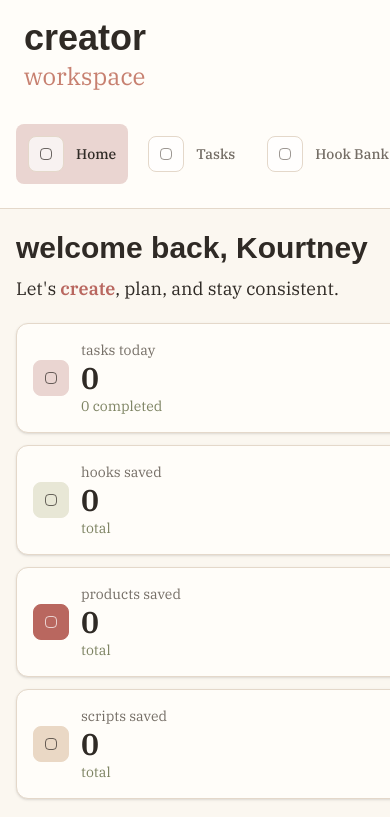
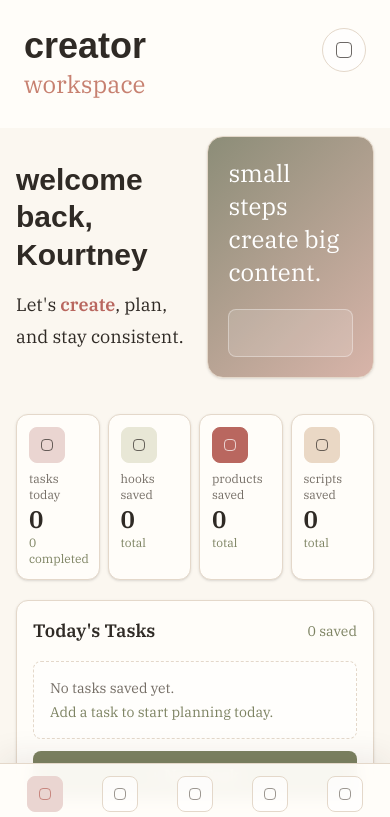
Before and after one commit to korragnarok/creator-workspace, a Next.js app: page / in a window 390 px wide. Shown: the top 817 px of the page. Built offline with nearby package versions, Linux system fonts and the light colour scheme; a web font is replaced by a local one.

Commit message:
Update page.tsx

```diff
--- a/src/app/page.tsx
+++ b/src/app/page.tsx
@@ -132,6 +132,7 @@ function EmptyState({ label, action }: { label: string; action: string }) {
 
 export default function Home() {
   const storageReady = useRef(false);
+  const formPanelRef = useRef<HTMLDivElement>(null);
   const [data, setData] = useState<WorkspaceData>(emptyData);
   const [activeView, setActiveView] = useState<(typeof navItems)[number]["view"]>("home");
   const [activeForm, setActiveForm] = useState<ItemType>("task");
@@ -234,6 +235,9 @@ export default function Home() {
   function startAdd(type: ItemType) {
     resetForm();
     setActiveForm(type);
+    window.setTimeout(() => {
+      formPanelRef.current?.scrollIntoView({ behavior: "smooth", block: "start" });
+    }, 0);
   }
 
   function startEdit(type: ItemType, id: string) {
@@ -383,15 +387,24 @@ export default function Home() {
   }
 
   return (
-    <main className="min-h-screen overflow-x-hidden bg-[color:var(--background)] text-[color:var(--foreground)]">
+    <main className="min-h-screen overflow-x-hidden bg-[color:var(--background)] pb-24 text-[color:var(--foreground)] lg:pb-0">
       <div className="grid min-h-screen lg:grid-cols-[242px_1fr]">
-        <aside className="border-b border-[color:var(--line)] bg-[color:var(--paper)] px-4 py-5 lg:border-b-0 lg:border-r">
-          <div className="px-2">
+        <aside className="bg-[color:var(--paper)] px-6 py-7 lg:border-r lg:border-[color:var(--line)] lg:px-4 lg:py-5">
+          <div className="flex items-start justify-between gap-4 px-0 lg:block lg:px-2">
+            <div>
               <p className="font-[family-name:var(--font-heading)] text-4xl font-bold leading-none">creator</p>
               <p className="mt-1 text-2xl text-[color:var(--clay)]">workspace</p>
             </div>
+            <button
+              className="grid size-11 place-items-center rounded-full border border-[color:var(--line)] bg-white/70 lg:hidden"
+              type="button"
+              aria-label="Notifications"
+            >
+              <span className="size-4 rounded-sm border border-current opacity-70" />
+            </button>
+          </div>
 
-          <nav className="mt-8 flex max-w-full gap-2 overflow-x-auto pb-1 lg:flex-col lg:overflow-visible lg:pb-0">
+          <nav className="mt-8 hidden max-w-full gap-2 overflow-x-auto pb-1 lg:flex lg:flex-col lg:overflow-visible lg:pb-0">
             {navItems.map((item) => (
               <button
                 key={item.label}
@@ -460,25 +473,32 @@ export default function Home() {
             </div>
           </header>
 
-          <div className="grid gap-5 px-4 py-5 sm:px-8 2xl:grid-cols-[1fr_350px]">
-            <div className="space-y-5">
-              <section>
+          <div className="grid gap-5 px-4 py-2 sm:px-8 sm:py-5 2xl:grid-cols-[1fr_350px]">
+            <div className="flex flex-col gap-5">
+              <section className="grid grid-cols-[minmax(0,1fr)_minmax(142px,0.95fr)] items-center gap-4 sm:block">
+                <div>
                   <h1 className="max-w-4xl break-words font-[family-name:var(--font-heading)] text-3xl font-bold leading-tight sm:text-5xl">
                     welcome back, Kourtney
                   </h1>
-                <p className="mt-2 text-lg">
+                  <p className="mt-4 text-lg leading-8 sm:mt-2">
                     Let&apos;s <span className="font-semibold text-[color:var(--rose-deep)]">create</span>, plan, and stay consistent.
                   </p>
+                </div>
 
-                <div className="mt-5 grid gap-3 sm:grid-cols-2 xl:grid-cols-4">
+                <div className="min-h-40 rounded-2xl border border-[color:var(--line)] bg-[linear-gradient(135deg,#8c8d78,#d8b4a9)] p-5 text-white shadow-sm sm:hidden">
+                  <p className="max-w-28 text-2xl leading-snug">small steps create big content.</p>
+                  <div className="mt-5 h-12 rounded-lg border border-white/35 bg-white/15" aria-label="Image placeholder" />
+                </div>
+
+                <div className="col-span-2 mt-5 grid grid-cols-4 gap-2 sm:grid-cols-2 sm:gap-3 xl:grid-cols-4">
                   {metrics.map((metric) => (
-                    <article key={metric.label} className="rounded-xl border border-[color:var(--line)] bg-[color:var(--paper)] p-4 shadow-sm">
-                      <div className="flex items-center gap-3">
+                    <article key={metric.label} className="rounded-xl border border-[color:var(--line)] bg-[color:var(--paper)] p-3 shadow-sm sm:p-4">
+                      <div className="flex min-w-0 flex-col items-start gap-2 sm:flex-row sm:items-center sm:gap-3">
                         <IconSlot tone={metric.tone} />
-                        <div>
-                          <p className="text-sm text-[color:var(--muted)]">{metric.label}</p>
-                          <p className="text-3xl font-semibold">{metric.value}</p>
-                          <p className="text-sm text-[color:var(--sage)]">{metric.note}</p>
+                        <div className="min-w-0">
+                          <p className="text-xs leading-4 text-[color:var(--muted)] sm:text-sm">{metric.label}</p>
+                          <p className="text-2xl font-semibold sm:text-3xl">{metric.value}</p>
+                          <p className="text-xs leading-4 text-[color:var(--sage)] sm:text-sm">{metric.note}</p>
                         </div>
                       </div>
                     </article>
@@ -486,7 +506,7 @@ export default function Home() {
                 </div>
               </section>
 
-              <div className="grid gap-5 xl:grid-cols-[minmax(0,1fr)_360px]">
+              <div ref={formPanelRef} className="order-4 grid gap-5 xl:grid-cols-[minmax(0,1fr)_360px]">
                 <Panel>
                   <SectionHeader title={editingId ? `Edit ${formTitles[activeForm].replace("Add ", "").replace("Save a ", "")}` : formTitles[activeForm]} />
                   <form className="space-y-3" onSubmit={handleSubmit}>
@@ -600,13 +620,13 @@ export default function Home() {
                   </form>
                 </Panel>
 
-                <section className="min-h-64 rounded-xl border border-[color:var(--line)] bg-[linear-gradient(135deg,#8c8d78,#d8b4a9)] p-7 text-white shadow-sm">
+                <section className="hidden min-h-64 rounded-xl border border-[color:var(--line)] bg-[linear-gradient(135deg,#8c8d78,#d8b4a9)] p-7 text-white shadow-sm sm:block">
                   <p className="max-w-48 text-3xl leading-snug">small steps create big content.</p>
                   <div className="mt-8 h-24 rounded-lg border border-white/35 bg-white/15" aria-label="Image placeholder" />
                 </section>
               </div>
 
-              <div className="grid gap-5 xl:grid-cols-2">
+              <div className="order-2 grid gap-5 xl:grid-cols-2">
                 <Panel>
                   <SectionHeader title="Today's Tasks" count={filtered.tasks.length} />
                   <div className="space-y-2">
@@ -623,10 +643,10 @@ export default function Home() {
                             {task.title}
                           </span>
                           <span className="rounded-full bg-[color:var(--cream)] px-3 py-1 text-xs text-[color:var(--rose-deep)]">{task.status}</span>
-                          <button className="text-xs text-[color:var(--sage)]" onClick={() => startEdit("task", task.id)} type="button">
+                          <button className="hidden text-xs text-[color:var(--sage)] sm:inline" onClick={() => startEdit("task", task.id)} type="button">
                             Edit
                           </button>
-                          <button className="text-xs text-[color:var(--rose-deep)]" onClick={() => deleteItem("task", task.id)} type="button">
+                          <button className="hidden text-xs text-[color:var(--rose-deep)] sm:inline" onClick={() => deleteItem("task", task.id)} type="button">
                             Delete
                           </button>
                         </div>
@@ -635,6 +655,13 @@ export default function Home() {
                       <EmptyState label="No tasks saved yet." action="Add a task to start planning today." />
                     )}
                   </div>
+                  <button
+                    className="mt-3 flex h-12 w-full items-center justify-center rounded-lg bg-[color:var(--sage)] text-base font-semibold text-white"
+                    onClick={() => startAdd("task")}
+                    type="button"
+                  >
+                    + New Task
+                  </button>
                 </Panel>
 
                 <Panel>
@@ -648,7 +675,7 @@ export default function Home() {
                             <p className="truncate text-sm font-semibold">{script.title}</p>
                             <p className="text-xs text-[color:var(--muted)]">{script.product} · {script.status}</p>
                           </div>
-                          <div className="flex shrink-0 gap-2 text-xs">
+                          <div className="hidden shrink-0 gap-2 text-xs sm:flex">
                             <button className="text-[color:var(--sage)]" onClick={() => startEdit("script", script.id)} type="button">
                               Edit
                             </button>
@@ -665,7 +692,7 @@ export default function Home() {
                 </Panel>
               </div>
 
-              <div className="grid gap-5 xl:grid-cols-2">
+              <div className="order-3 grid gap-5 xl:grid-cols-2">
                 <Panel>
                   <SectionHeader title="Recent Hooks" count={filtered.hooks.length} />
                   <div className="space-y-3">
@@ -675,10 +702,10 @@ export default function Home() {
                           <IconSlot tone="sage" />
                           <p className="min-w-0 flex-1 truncate text-sm">{hook.text}</p>
                           <span className="rounded-full bg-white/50 px-3 py-1 text-xs">{hook.tag}</span>
-                          <button className="text-xs text-[color:var(--sage)]" onClick={() => startEdit("hook", hook.id)} type="button">
+                          <button className="hidden text-xs text-[color:var(--sage)] sm:inline" onClick={() => startEdit("hook", hook.id)} type="button">
                             Edit
                           </button>
-                          <button className="text-xs text-[color:var(--rose-deep)]" onClick={() => deleteItem("hook", hook.id)} type="button">
+                          <button className="hidden text-xs text-[color:var(--rose-deep)] sm:inline" onClick={() => deleteItem("hook", hook.id)} type="button">
                             Delete
                           </button>
                         </div>
@@ -700,7 +727,7 @@ export default function Home() {
                             <p className="truncate text-sm font-semibold">{product.name}</p>
                             <p className="text-xs text-[color:var(--muted)]">{product.category} · {product.status}</p>
                           </div>
-                          <div className="flex shrink-0 gap-2 text-xs">
+                          <div className="hidden shrink-0 gap-2 text-xs sm:flex">
                             {product.link ? (
                               <a className="text-[color:var(--sage)]" href={product.link} rel="noreferrer" target="_blank">
                                 Open
@@ -723,7 +750,7 @@ export default function Home() {
               </div>
             </div>
 
-            <div className="space-y-5">
+            <div className="hidden space-y-5 lg:block">
               <Panel>
                 <h2 className="mb-4 text-lg font-semibold">Quick Actions</h2>
                 <div className="space-y-3">
@@ -760,6 +787,21 @@ export default function Home() {
           </div>
         </section>
       </div>
+      <nav className="fixed inset-x-0 bottom-0 z-20 grid grid-cols-5 border-t border-[color:var(--line)] bg-[color:var(--paper)]/95 px-2 py-2 shadow-[0_-8px_30px_rgba(47,42,37,0.08)] backdrop-blur lg:hidden">
+        {navItems.map((item) => (
+          <button
+            key={item.label}
+            className={`flex min-w-0 flex-col items-center gap-1 rounded-lg px-1 py-1 text-[11px] ${
+              activeView === item.view ? "text-[color:var(--rose-deep)]" : "text-[color:var(--muted)]"
+            }`}
+            onClick={() => setActiveView(item.view)}
+            type="button"
+          >
+            <IconSlot tone={activeView === item.view ? "rose" : "neutral"} />
+            <span className="w-full truncate text-center">{item.label}</span>
+          </button>
+        ))}
+      </nav>
     </main>
   );
 }
```
Lines whose indentation alone changed are shown as unchanged.
